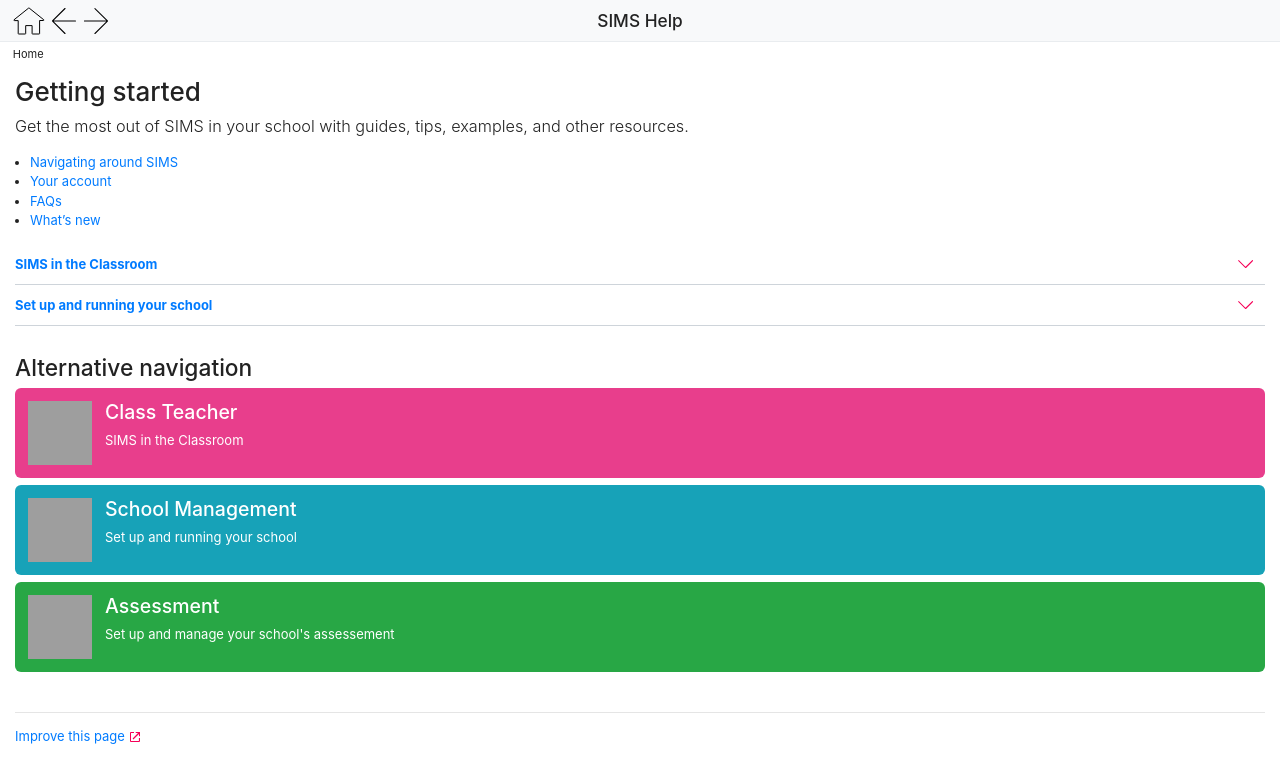
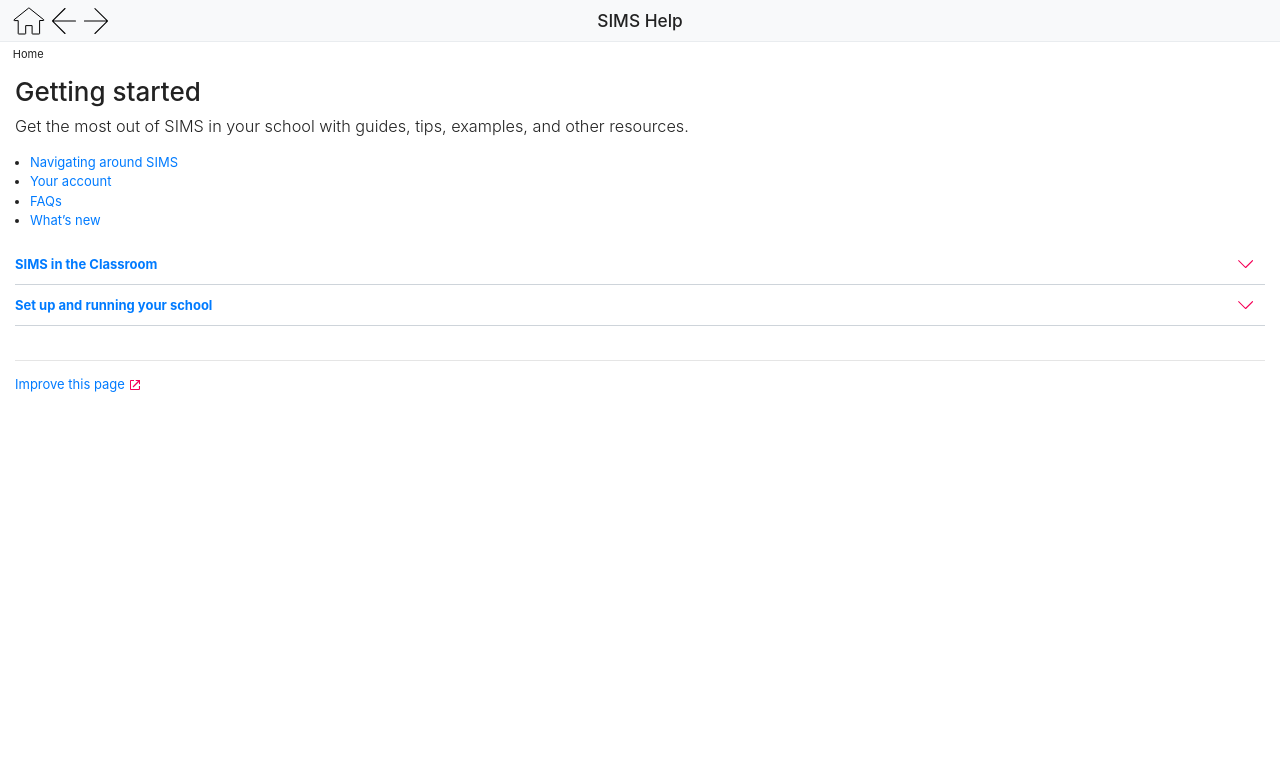
Before and after one commit to TrautsNottus/trautsnottus.github.io, a Jekyll site: the page built from _docs/index.md, in a window 1280 px wide. Shown: the top 783 px of the page. Built offline with Jekyll 4.4.1, drawn with Linux system fonts in a browser that asks for light colours; nearby versions of some CDN libraries.

Commit message:
remove nav

```diff
--- a/_docs/index.md
+++ b/_docs/index.md
@@ -31,11 +31,3 @@
 * [Returns](schoolmanagement/census/)
 
 {% include faq-end.html  %}
-
-## Alternative navigation
-
-{% include tile.html url="classteacher/" img="chalkboard" title="Class Teacher" desc="SIMS in the Classroom" %}
-
-{% include tile.html url="schoolmanagement/" img="computer" title="School Management" desc="Set up and running your school" %}
-
-{% include tile.html url="assessment/" img="scoring" title="Assessment" desc="Set up and manage your school's assessement" %}
```
